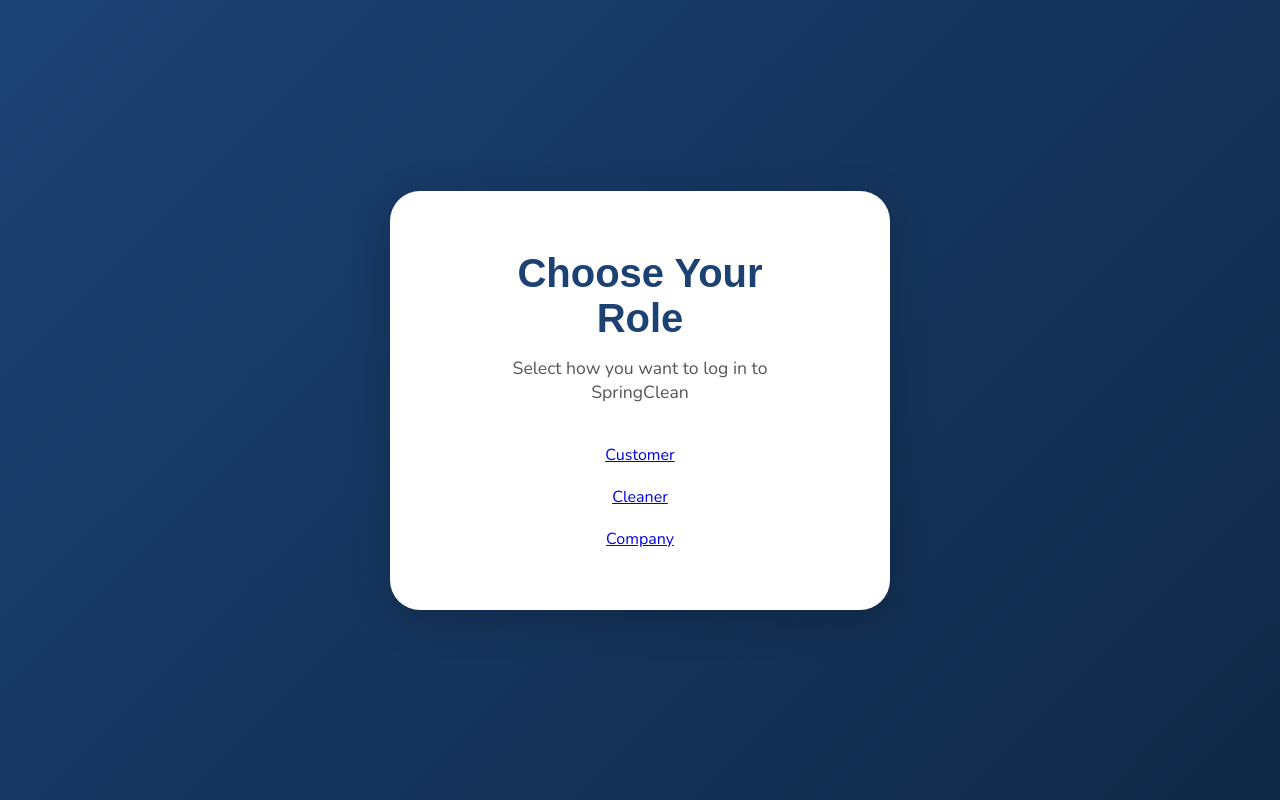
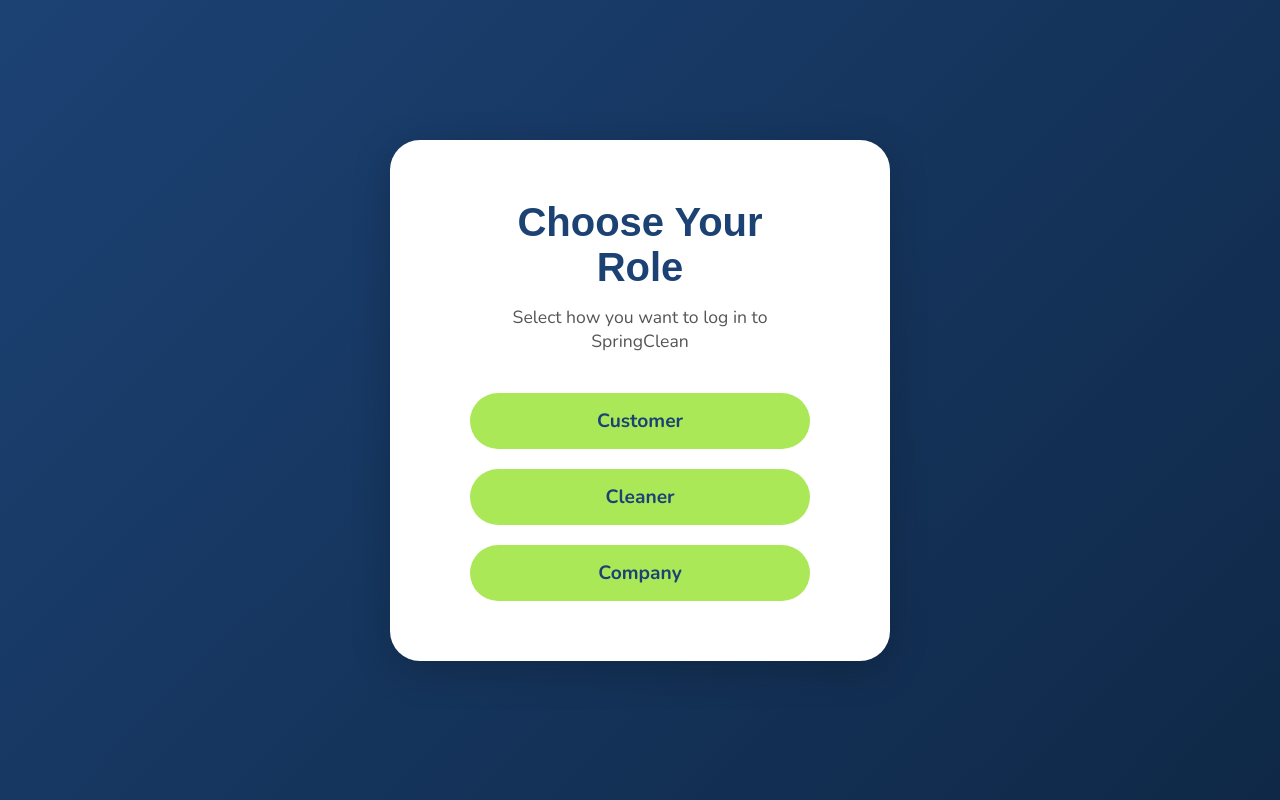
Before and after one commit to Spear2/SpringClean-Frontend, a React (Create React App) app: page /login/ChooseYourRole in a window 1280 px wide. Built offline with nearby package versions, Linux system fonts and the light colour scheme; a web font is replaced by a local one.

Commit message:
small ui changes

```diff
--- a/src/components/ServicesPage/ServicesPageStyle.css
+++ b/src/components/ServicesPage/ServicesPageStyle.css
@@ -1,7 +1,7 @@
 @import url("https://fonts.googleapis.com/css2?family=Cal+Sans&family=Nunito:wght@400;600;800&display=swap");
 
 .services-page-hero {
-  min-height: 100vh;
+  min-height: 950px;
   display: flex;
   flex-direction: row; /* side-by-side layout */
   justify-content: space-between;
@@ -175,12 +175,11 @@
 }
 
 /* RESPONSIVE DESIGN */
-@media (max-width: 1000px) {
+@media (max-width: 764px) {
   .services-page-hero {
     flex-direction: column;
     text-align: center;
     padding: 40px;
-    gap: 30px;
   }
 
   .services-content {
--- a/src/pages/ChooseYourRole/ChooseYourRole.css
+++ b/src/pages/ChooseYourRole/ChooseYourRole.css
@@ -8,6 +8,26 @@
   justify-content: center;
   align-items: center;
   font-family: "Nunito", sans-serif;
+}
+
+.role-btn {
+  background-color: #aae858;
+  color: #1c4274;
+  border: none;
+  padding: 15px 40px;
+  border-radius: 30px;
+  font-family: "Nunito", sans-serif;
+  font-size: 1.2rem;
+  font-weight: bold;
+  cursor: pointer;
+  transition: all 0.3s ease;
+  text-decoration: none;
+}
+
+.role-btn:hover {
+  background-color: #1c4274;
+  color: #aae858;
+  transform: scale(1.05);
 }
 
 /* Centered container */
```
